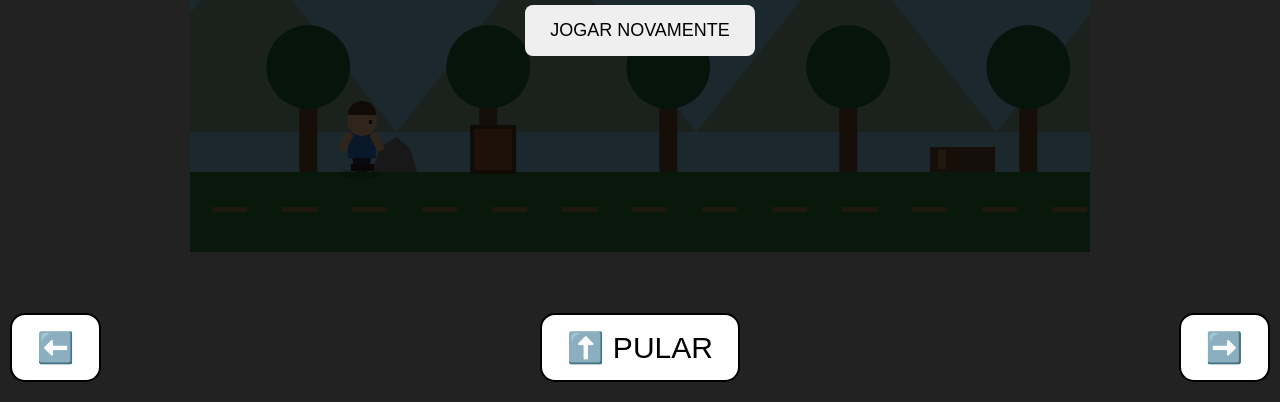
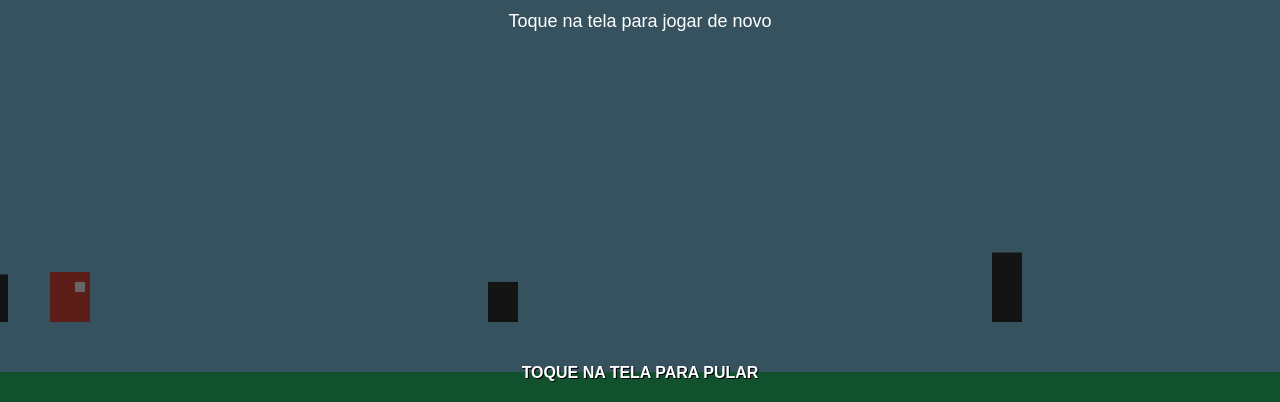
Before and after one commit to adriano387/adrianin-jogo2d, a plain HTML site: page index.html in a window 1280 px wide. Shown: the part 398-800 px from the top of the page. Drawn offline with Linux system fonts and the light colour scheme.

Commit message:
Add files via upload

```diff
--- a/index.html
+++ b/index.html
@@ -1,75 +1,138 @@
-
 <!DOCTYPE html>
-<html lang="pt-BR">
+<html lang="pt-br">
 <head>
-    <meta charset="UTF-8">
-    <meta name="viewport" content="width=device-width, initial-scale=1.0">
-    <title>Meu Jogo 2D</title>
-    <link rel="stylesheet" href="style.css">
+<meta charset="UTF-8">
+<meta name="viewport" content="width=device-width, initial-scale=1.0, maximum-scale=1.0, user-scalable=no">
+<title>MeuJogo-2d</title>
+<style>
+    * { margin: 0; padding: 0; box-sizing: border-box; }
+  body { background: #87CEEB; overflow: hidden; font-family: Arial; touch-action: none; }
+  #game { display: block; width: 100vw; height: 100vh; background: #87CEEB; }
+  #placar { position: fixed; top: 10px; left: 10px; font-size: 22px; font-weight: bold; color: #fff; text-shadow: 2px 2px 0 #000; z-index: 10; }
+  #aviso { position: fixed; bottom: 20px; width: 100%; text-align: center; color: #fff; font-weight: bold; text-shadow: 1px 1px 0 #000; }
+</style>
 </head>
 <body>
 
-    <div id="gameContainer">
-        <canvas id="gameCanvas" width="900" height="500"></canvas>
-
-        <div id="gameOver" class="hidden">
-            <h1>VOCÊ MORREU!</h1>
-            <button id="restartButton">JOGAR NOVAMENTE</button>
-        </div>
-    </div>
-
-
-<div id="botoes-celular">
-  <button id="btn-esquerda">⬅️</button>
-  <button id="btn-pular">⬆️ PULAR</button>
-  <button id="btn-direita">➡️</button>
-</div>
-   <script src="game.js"></script>
-  <audio id="musica" src="msc.mp3" loop></audio>
-<button id="btn-musica" style="position: fixed; top: 10px; right: 10px; font-size: 24px; z-index: 9999; padding: 8px 12px; border-radius: 10px; border: none;">🔇 Parar</button>
+<div id="placar">Pontos: 0</div>
+<canvas id="game"></canvas>
+<div id="aviso">TOQUE NA TELA PARA PULAR</div>
 
 <script>
-  let musica = document.getElementById('musica');
-  let btnMusica = document.getElementById('btn-musica');
-  let tocando = false;
+const canvas = document.getElementById('game');
+const ctx = canvas.getContext('2d');
 
-function ligarMusica() {
-  if (!tocando) {
-    musica.play().then(() => {
-      tocando = true;
-      btnMusica.textContent = '⏸️ Parar';
-    }).catch(() => {});
+function ajustar() {
+  canvas.width = window.innerWidth;
+  canvas.height = window.innerHeight;
+}
+ajustar();
+window.addEventListener('resize', ajustar);
+
+let pontos = 0;
+let player = { x: 50, y: 0, w: 40, h: 50, vy: 0, pulando: false };
+let chao = 0;
+let obstaculos = [];
+let gameOver = false;
+
+function resetar() {
+  chao = canvas.height - 80;
+  player.y = chao - player.h;
+  player.vy = 0;
+  obstaculos = [];
+  pontos = 0;
+  gameOver = false;
+  document.getElementById('placar').innerText = 'Pontos: 0';
+}
+
+resetar();
+
+function pular() {
+  if (gameOver) { resetar(); return; }
+  if (!player.pulando) {
+    player.vy = -16;
+    player.pulando = true;
   }
 }
 
-  document.addEventListener('touchstart', ligarMusica);
-  document.addEventListener('click', ligarMusica);
-  document.addEventListener('keydown', ligarMusica);
-  document.getElementById('btn-pular').addEventListener('touchstart', ligarMusica);
-document.getElementById('btn-pular').addEventListener('click', ligarMusica);
-document.getElementById('btn-esquerda').addEventListener('touchstart', ligarMusica);
-document.getElementById('btn-direita').addEventListener('touchstart', ligarMusica);
+// AQUI É O SEGREDO: CLICOU / TOCOU NA TELA = PULA
+// Sem nenhum botão!
+canvas.addEventListener('touchstart', function(e) {
+  e.preventDefault();
+  pular();
+}, {passive: false});
 
-  btnMusica.addEventListener('click', (e) => {
-  e.stopPropagation();
-    if (tocando) {
-      musica.pause();
-      btnMusica.textContent = '🔊 Música';
-      tocando = false;
-    } else {
-      ligarMusica();
+canvas.addEventListener('mousedown', pular);
+document.addEventListener('keydown', function(e) {
+  if (e.code === 'Space') pular();
+});
+
+function criarObstaculo() {
+  let altura = 30 + Math.random() * 40;
+  obstaculos.push({ x: canvas.width, y: chao - altura, w: 30, h: altura });
+}
+
+setInterval(() => {
+  if (!gameOver) criarObstaculo();
+}, 1400);
+
+function atualizar() {
+  ctx.clearRect(0, 0, canvas.width, canvas.height);
+
+  // chão
+  ctx.fillStyle = '#2ecc71';
+  ctx.fillRect(0, chao + player.h, canvas.width, 80);
+
+  // gravidade
+  player.vy += 0.8;
+  player.y += player.vy;
+  if (player.y >= chao - player.h) {
+    player.y = chao - player.h;
+    player.vy = 0;
+    player.pulando = false;
+  }
+
+  // jogador
+  ctx.fillStyle = '#e74c3c';
+  ctx.fillRect(player.x, player.y, player.w, player.h);
+  // olhinho
+  ctx.fillStyle = '#fff';
+  ctx.fillRect(player.x + 25, player.y + 10, 10, 10);
+
+  // obstáculos
+  for (let i = 0; i < obstaculos.length; i++) {
+    let o = obstaculos[i];
+    o.x -= 6;
+    ctx.fillStyle = '#333';
+    ctx.fillRect(o.x, o.y, o.w, o.h);
+
+    // colisão
+    if (player.x < o.x + o.w && player.x + player.w > o.x &&
+        player.y < o.y + o.h && player.y + player.h > o.y) {
+      gameOver = true;
     }
-  });
+    if (o.x + o.w < 0) {
+      obstaculos.splice(i, 1);
+      i--;
+      pontos++;
+      document.getElementById('placar').innerText = 'Pontos: ' + pontos;
+    }
+  }
 
-  document.addEventListener('visibilitychange', () => {
-    if (document.hidden) {
-      musica.pause();
-    } else {
-      if (tocando) {
-        musica.play();
-      }
-    }
-  });
+  if (gameOver) {
+    ctx.fillStyle = 'rgba(0,0,0,0.6)';
+    ctx.fillRect(0, 0, canvas.width, canvas.height);
+    ctx.fillStyle = '#fff';
+    ctx.font = '30px Arial';
+    ctx.textAlign = 'center';
+    ctx.fillText('PERDEU!', canvas.width/2, canvas.height/2 - 10);
+    ctx.font = '18px Arial';
+    ctx.fillText('Toque na tela para jogar de novo', canvas.width/2, canvas.height/2 + 25);
+  }
+
+  requestAnimationFrame(atualizar);
+}
+atualizar();
 </script>
 </body>
 </html>
```
